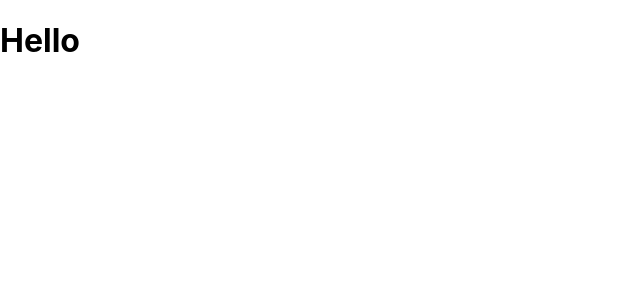
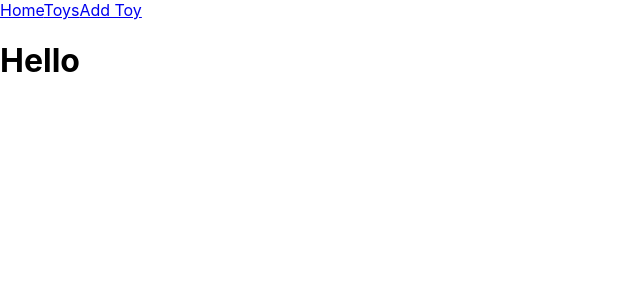
Before and after one commit to Brandoneleonora/from-scratch-react-project, a React (Create React App) app: page / in a window 1280 px wide. Shown: the top 300 px of the page, without its empty margins (0-640 px from the left). Built offline with nearby package versions, Linux system fonts and the light colour scheme.

Commit message:
navigation buttons

```diff
--- a/src/components/App.js
+++ b/src/components/App.js
@@ -1,9 +1,12 @@
 import React, {useState, useEffect} from "react";
 import { Route, Switch} from 'react-router-dom'
 import Home from "./Home";
+import NavBar from "./NavBar";
+
 function App() {
   return (
    <div>
+    <NavBar />
     <Switch>
       <Route exact path = '/'>
         <Home />
--- /dev/null
+++ b/src/components/NavBar.js
@@ -0,0 +1,14 @@
+import React from "react"
+import { NavLink } from 'react-router-dom'
+
+function NavBar(){
+    return(
+        <div>
+            <NavLink to='/'>Home</NavLink>
+            <NavLink to='/toys'>Toys</NavLink>
+            <NavLink to='/form'>Add Toy</NavLink>
+        </div>
+    )
+}
+
+export default NavBar;
```
